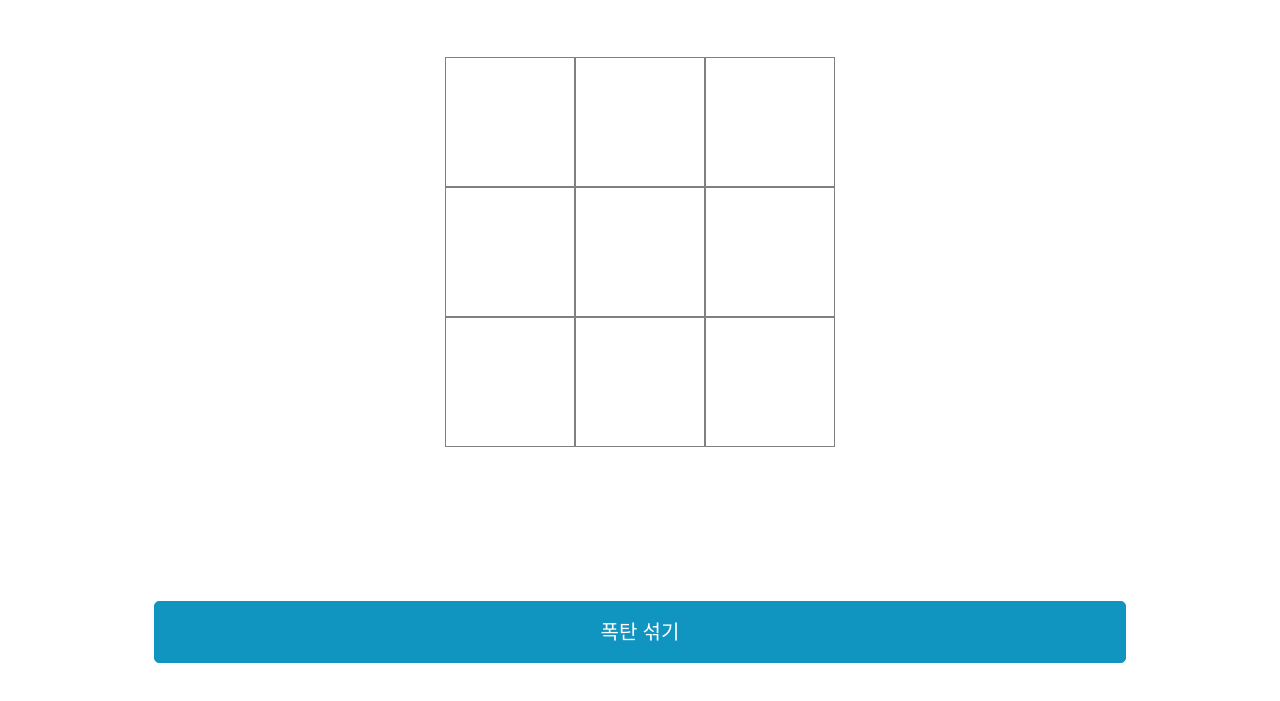
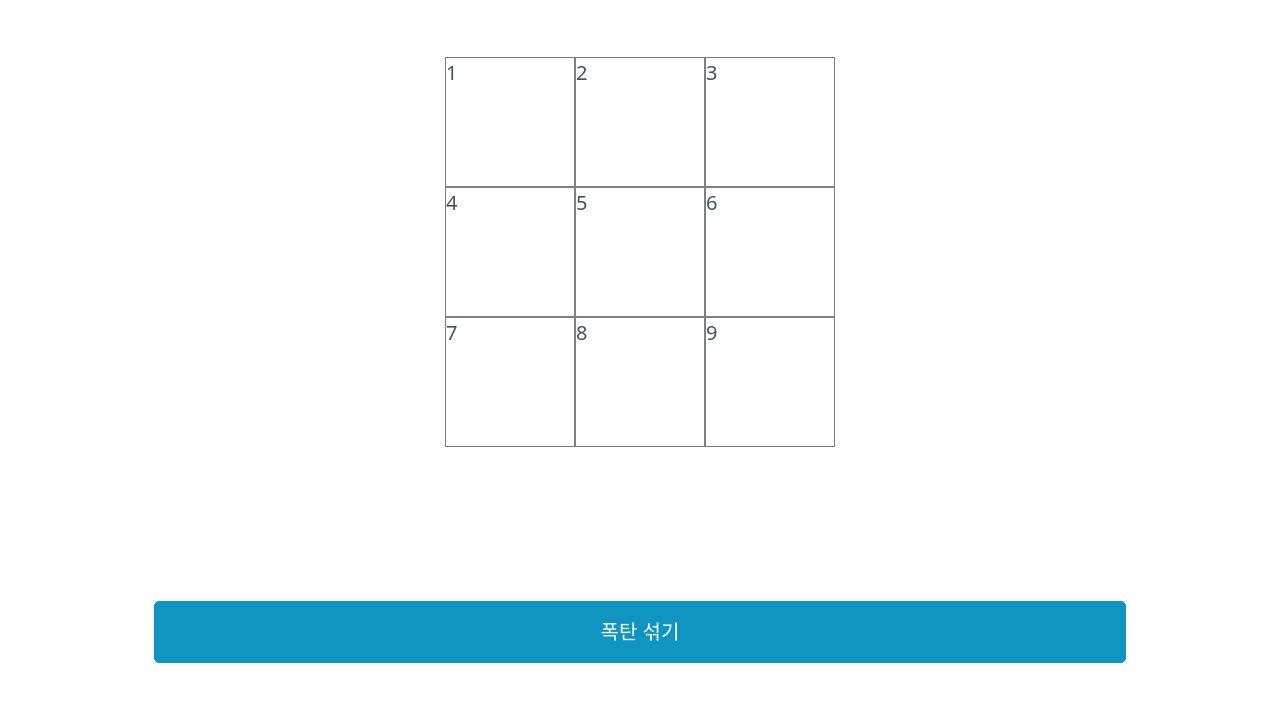
Before and after one commit to hong-sehyun/js_project, a plain HTML site: page index.html in a window 1280 px wide. Shown: the part 143-844 px from the top of the page. Drawn offline with nearby package versions, Linux system fonts and the light colour scheme.

Commit message:
폭탄게임

```diff
--- a/index.html
+++ b/index.html
@@ -8,7 +8,7 @@
     <link rel="stylesheet" href="https://cdn.jsdelivr.net/npm/@picocss/pico@1/css/pico.min.css">
     <link rel="stylesheet" type="text/css" href="20.css">
     <!-- 외부스크립트 가져오기 -->
-    <script src="./Scripts/20.js"></script>
+    <script src="./Script/20.js"></script>
 
     <title>폭탄게임</title>
 
```
